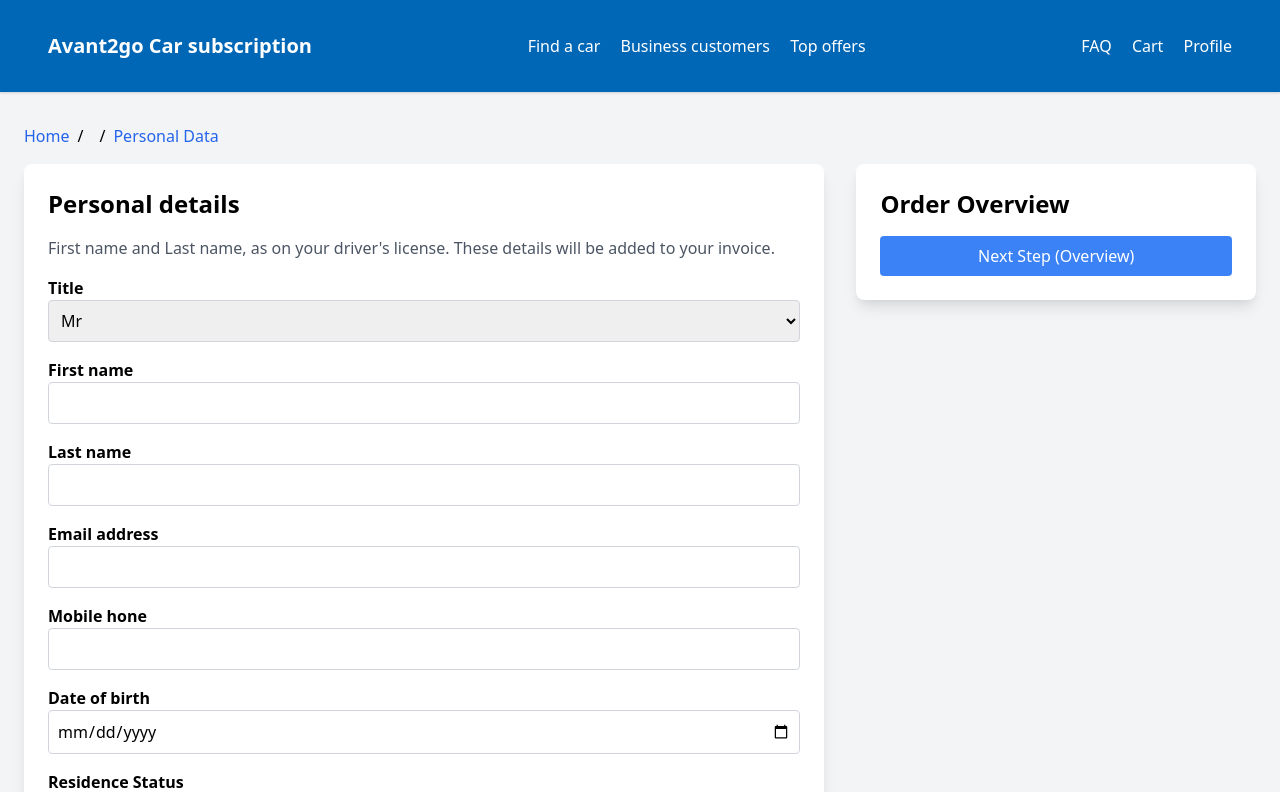
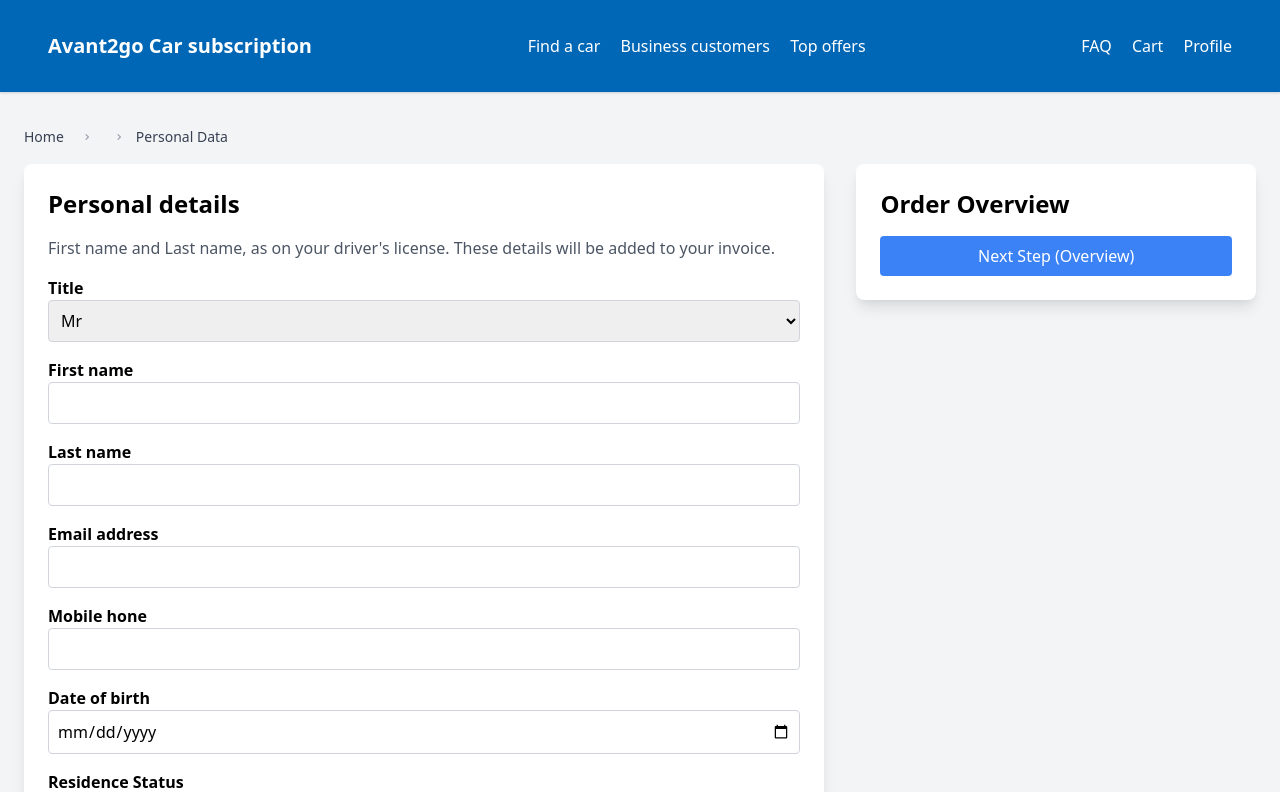
Before and after one commit to sebastjanm/keyless, a website: page public/personal_data.html in a window 1280 px wide. Shown: the top 792 px of the page. Drawn offline with nearby package versions, Linux system fonts and the light colour scheme.

Commit message:
bradcrumbs fixed

```diff
--- a/public/personal_data.html
+++ b/public/personal_data.html
@@ -27,15 +27,28 @@
     </header>
 
 
+    <main class="container mx-auto px-6 py-8">
 
-    <main class="container mx-auto px-6 py-8">
-        <nav class="flex mb-4">
-            <a href="index.html" class="text-blue-600 hover:underline">Home</a>
-            <span class="mx-2">/</span>
-            <a href="car-details.html" class="text-blue-600 hover:underline" id="breadcrumb-car-link"></a>
-            <span class="mx-2">/</span>
-            <a href="personal_data.html" class="text-blue-600 hover:underline">Personal Data</a>
+        <nav class="mb-4" aria-label="Breadcrumb">
+            <ol class="inline-flex items-center space-x-1 md:space-x-3">
+                <li class="inline-flex items-center">
+                    <a href="index.html" class="inline-flex items-center text-sm font-medium text-gray-700 hover:text-blue-600">Home</a>
+                </li>
+                <li class="inline-flex items-center">
+                    <svg class="w-3 h-3 text-gray-400 mx-1" fill="currentColor" viewBox="0 0 20 20" xmlns="http://www.w3.org/2000/svg">
+                        <path d="M9.293 14.707a1 1 0 010-1.414L12.586 10 9.293 6.707a1 1 0 011.414-1.414l4 4a 1 1 0 010 1.414l-4 4a1 1 0 01-1.414 0z"></path>
+                    </svg>
+                    <a href="car-details.html?carId=${car.car_id}" class="ml-1 text-sm font-medium text-gray-700 hover:text-blue-600" id="breadcrumb-car-link"></a>
+                </li>
+                    <svg class="w-3 h-3 text-gray-400 mx-1" fill="currentColor" viewBox="0 0 20 20" xmlns="http://www.w3.org/2000/svg">
+                        <path d="M9.293 14.707a1 1 0 010-1.414L12.586 10 9.293 6.707a1 1 0 011.414-1.414l4 4a 1 1 0 010 1.414l-4 4a1 1 0 01-1.414 0z"></path>
+                    </svg>
+                <li class="inline-flex items-center">
+                    <a href="index.html" class="inline-flex items-center text-sm font-medium text-gray-700 hover:text-blue-600">Personal Data</a>
+                </li>
+            </ol>
         </nav>
+
 
         <div class="flex justify-between items-start space-x-8">
             <section class="w-2/3 bg-white p-6 rounded-lg shadow-lg mb-6" id="personal-section-section">
```
